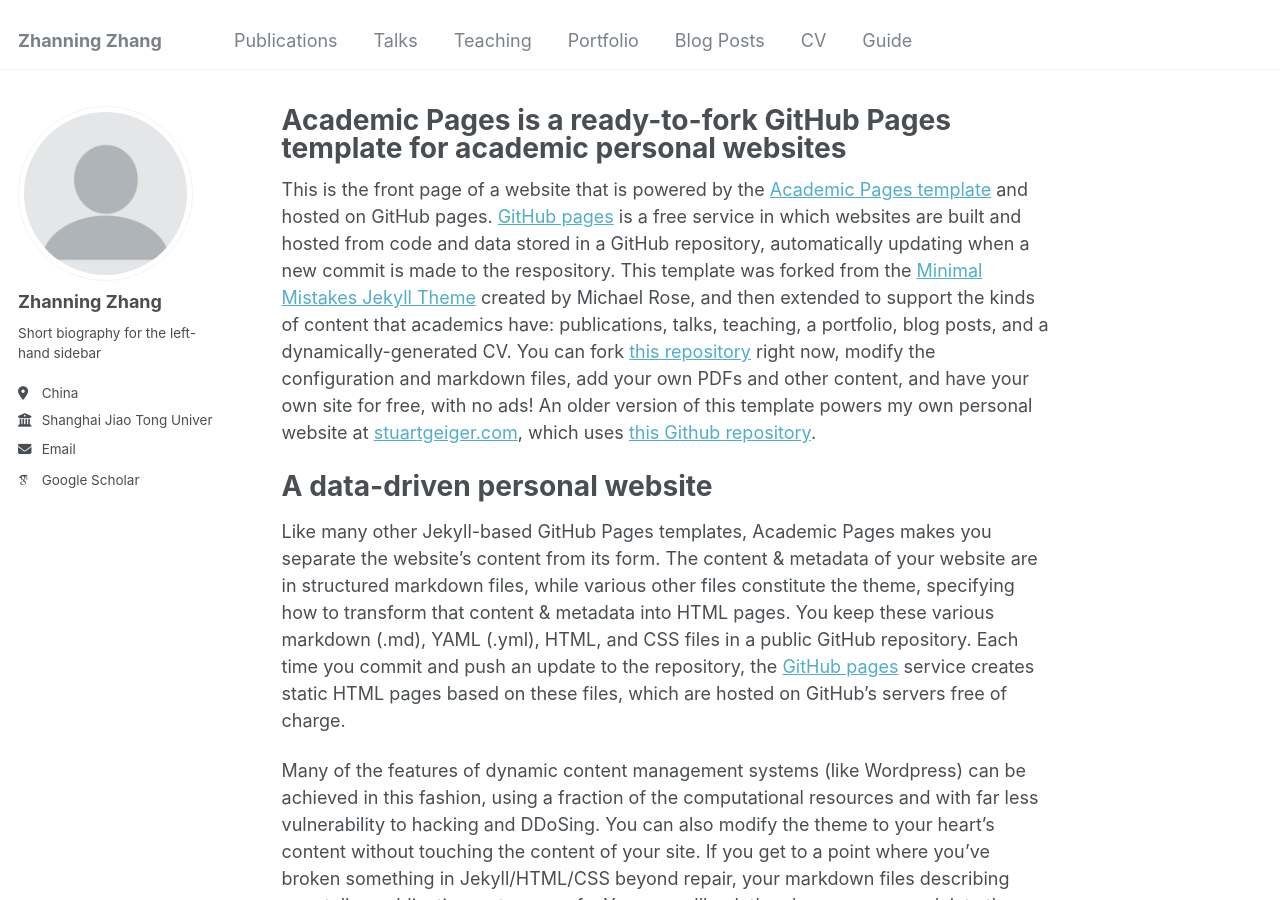
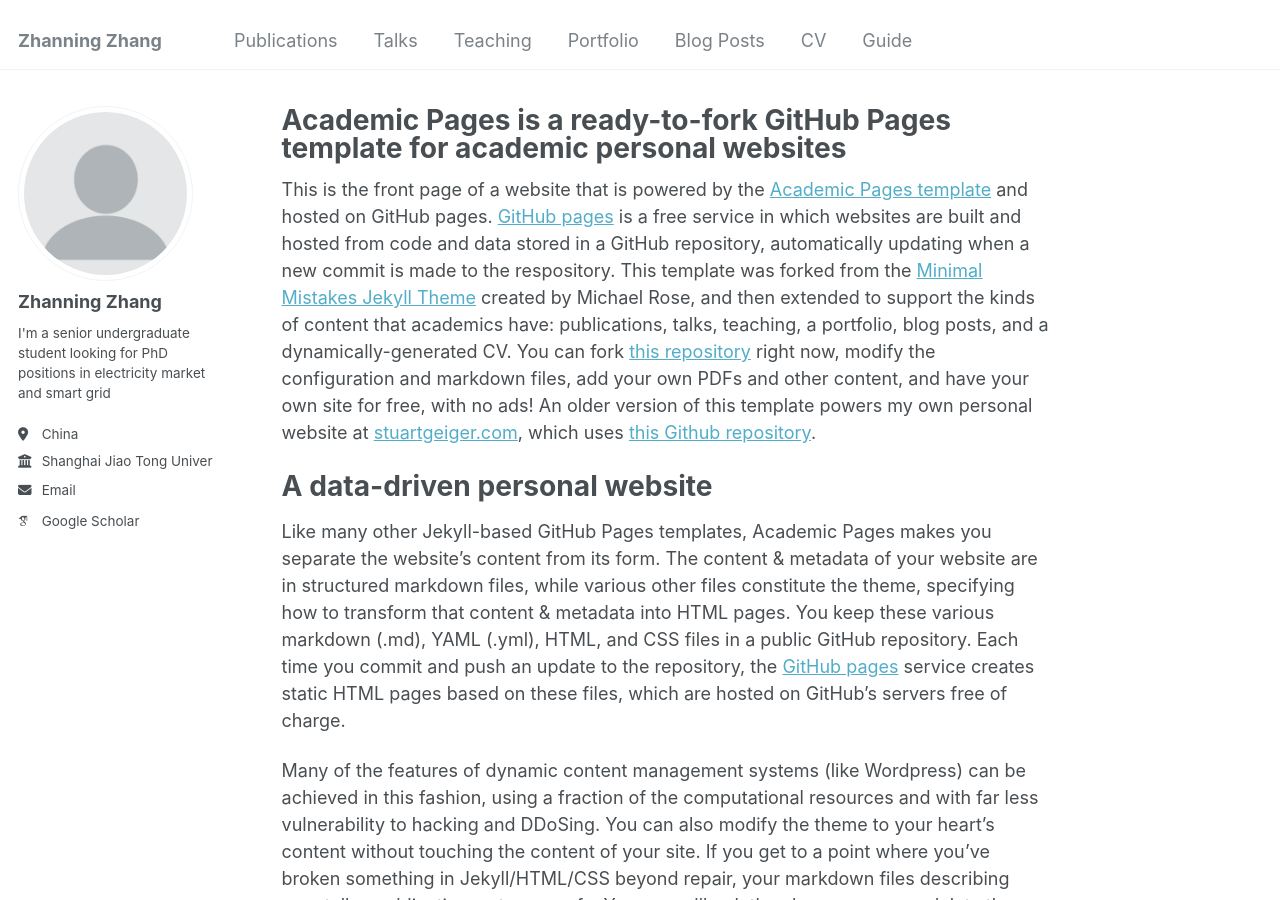
Before and after one commit to znzhang02/ZN.Zhang, a Jekyll site: the page built from _pages/about.md, in a window 1280 px wide and 900 px high. Built offline with Jekyll 4.4.1, drawn with Linux system fonts in a browser that asks for light colours; some web fonts are replaced.

Commit message:
Update _config.yml

```diff
--- a/_config.yml
+++ b/_config.yml
@@ -24,7 +24,7 @@ author:
   avatar           : "profile.png"
   name             : "Zhanning Zhang"
   pronouns         : # example: "he/him/his"
-  bio              : "Short biography for the left-hand sidebar"
+  bio              : "I'm a senior undergraduate student looking for PhD positions in electricity market and smart grid"
   location         : "China"
   employer         : "Shanghai Jiao Tong University"
   uri              : # URL
```
